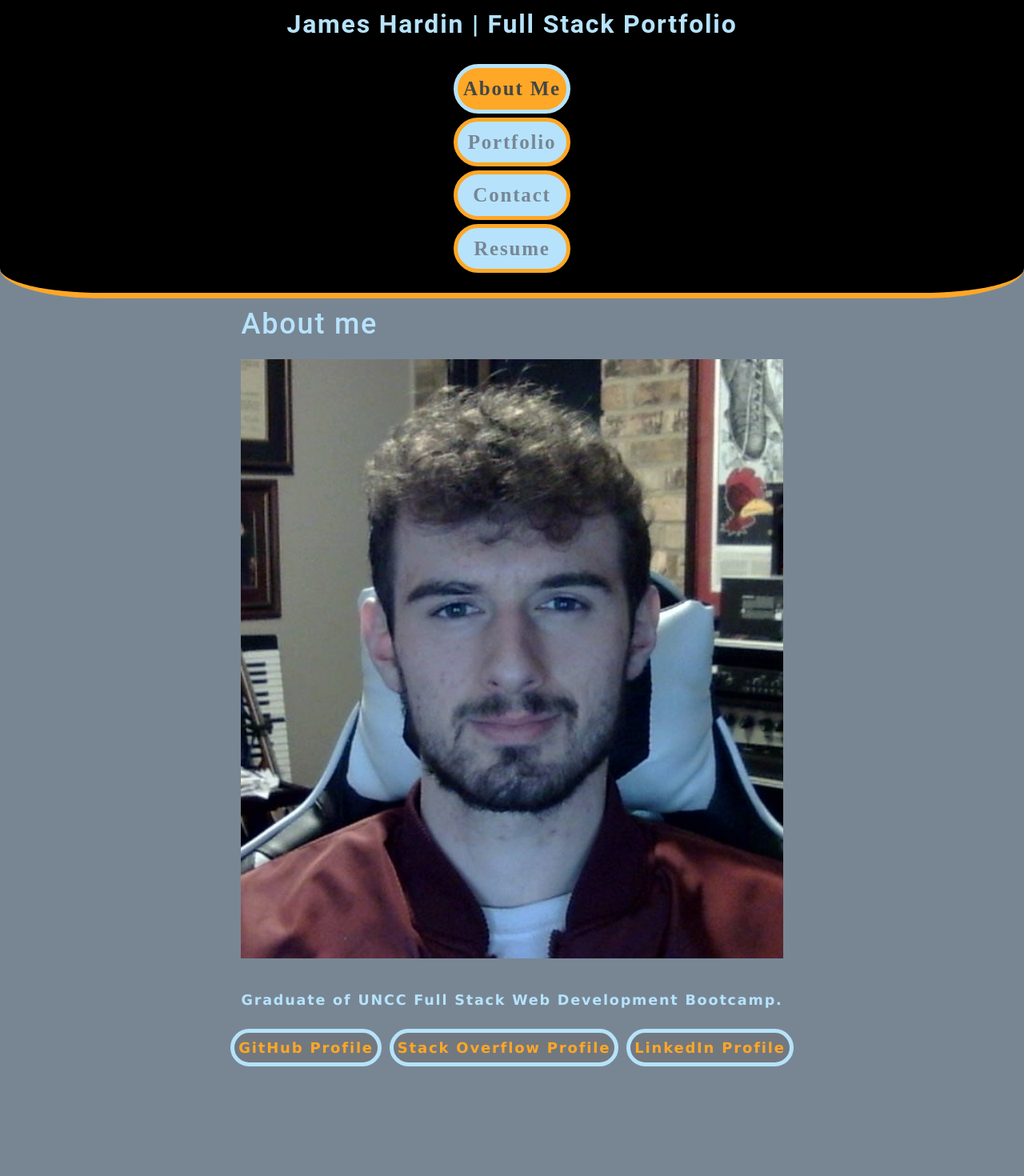
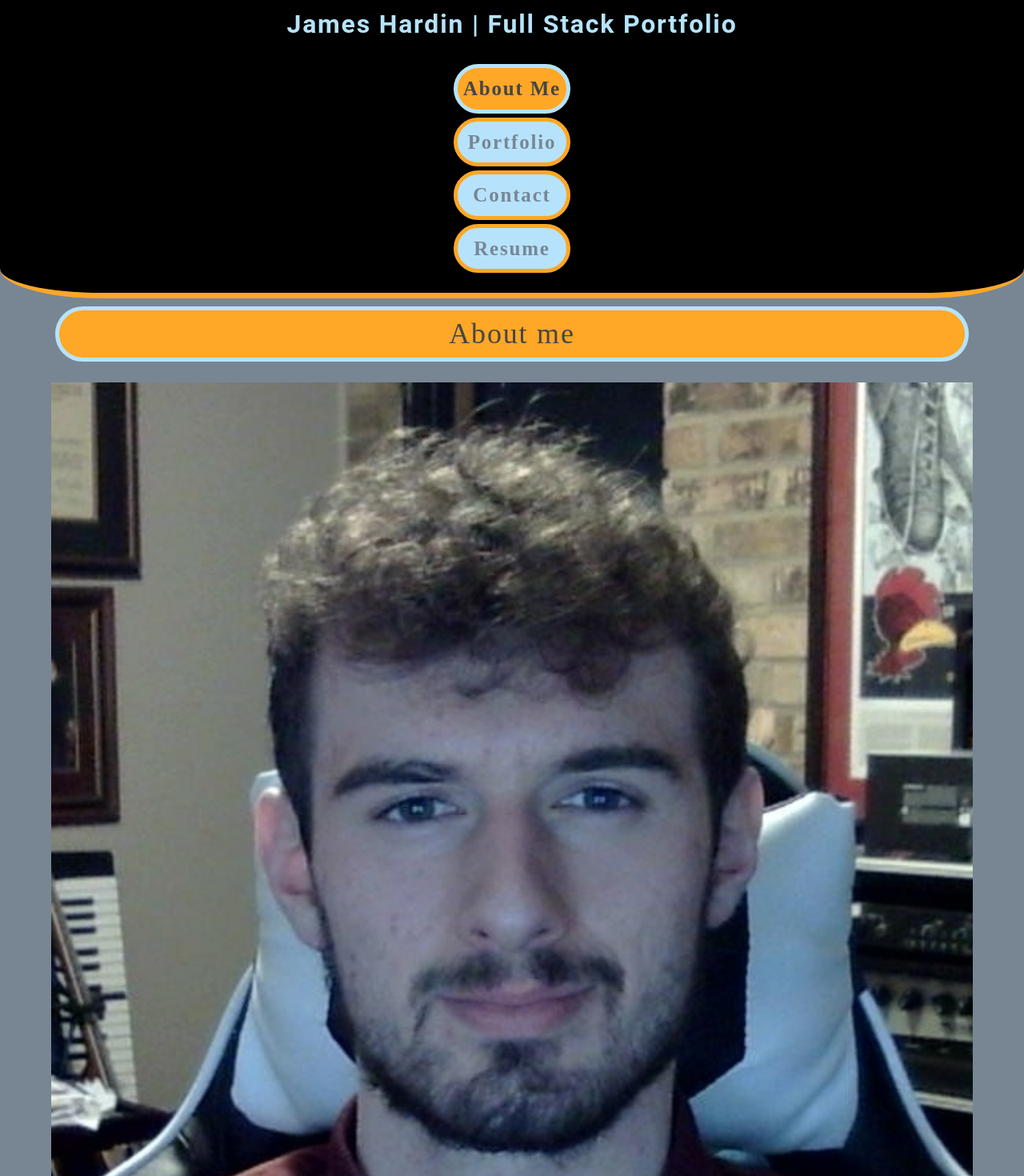
Before and after one commit to JamesHardin02/JamesHardin-Full-Stack-Portfolio, a React (Create React App) app: page / in a window 1280 px wide. Shown: the top 1470 px of the page at 80% size. Before the commit the page ends 1338 px from the top, so only its background shows below. Built offline with nearby package versions, Linux system fonts and the light colour scheme.

Commit message:
added more about me info and styled contact section

```diff
--- a/src/components/About/index.js
+++ b/src/components/About/index.js
@@ -6,11 +6,17 @@ function About() {
 // about section content
   return (
     <section className="margin-top" >
-      <h1 id="about">About me</h1>
+      <h1 className='project-title text-center'>About me</h1>
       <img src={coverImage} className="my-2" style={{ width: "100%" }} alt="James Hardin" />
       <div className="my-2">
         <p>
           Graduate of UNCC Full Stack Web Development Bootcamp.
+          Born in 2002, I am 20 years old. I took time after highschool to work, but
+          in January 2022 I decided to finally pursue my dream job as a
+          web developer. I took UNCC's part time web dev bootcamp so I could
+          balance my time between work and school which still proved to be very challanging, but
+          I have grown immensely from this experience including the capacity to learn new complex coding concepts quickly and
+          under pressure from time.
         </p>
       </div>
     </section>
--- a/src/components/Contact/index.js
+++ b/src/components/Contact/index.js
@@ -51,9 +51,9 @@ function ContactForm() {
     }
   })
   return (
-    <section className='margin-top'>
-      <h1 data-testid="h1tag">Provide your info below</h1>
-      <form id="contact-form" onSubmit={handleSubmit}>
+    <section className='margin-top flex-col-center'>
+      <h1 className="text-center project-title" data-testid="h1tag">Contact Form</h1>
+      <form className='flex-col-center' onSubmit={handleSubmit}>
         <ThemeProvider theme={theme}>
           {/* name */}
           <TextField
@@ -95,6 +95,7 @@ function ContactForm() {
 
       </form>
       <article>
+      <h1 className="text-center project-title">My Contact Info</h1>
         <p>
           My Email: jwhusc7@gmail.com
         </p>
--- a/src/components/Header/index.js
+++ b/src/components/Header/index.js
@@ -17,7 +17,7 @@ function Header(props) {
 
   return (
     <header className="flex-col-center header">
-      <h2 className='margin-top'>
+      <h2 className='margin-top text-center'>
         <a data-testid="link" href="/">
           James Hardin | Full Stack Portfolio
         </a>
```
